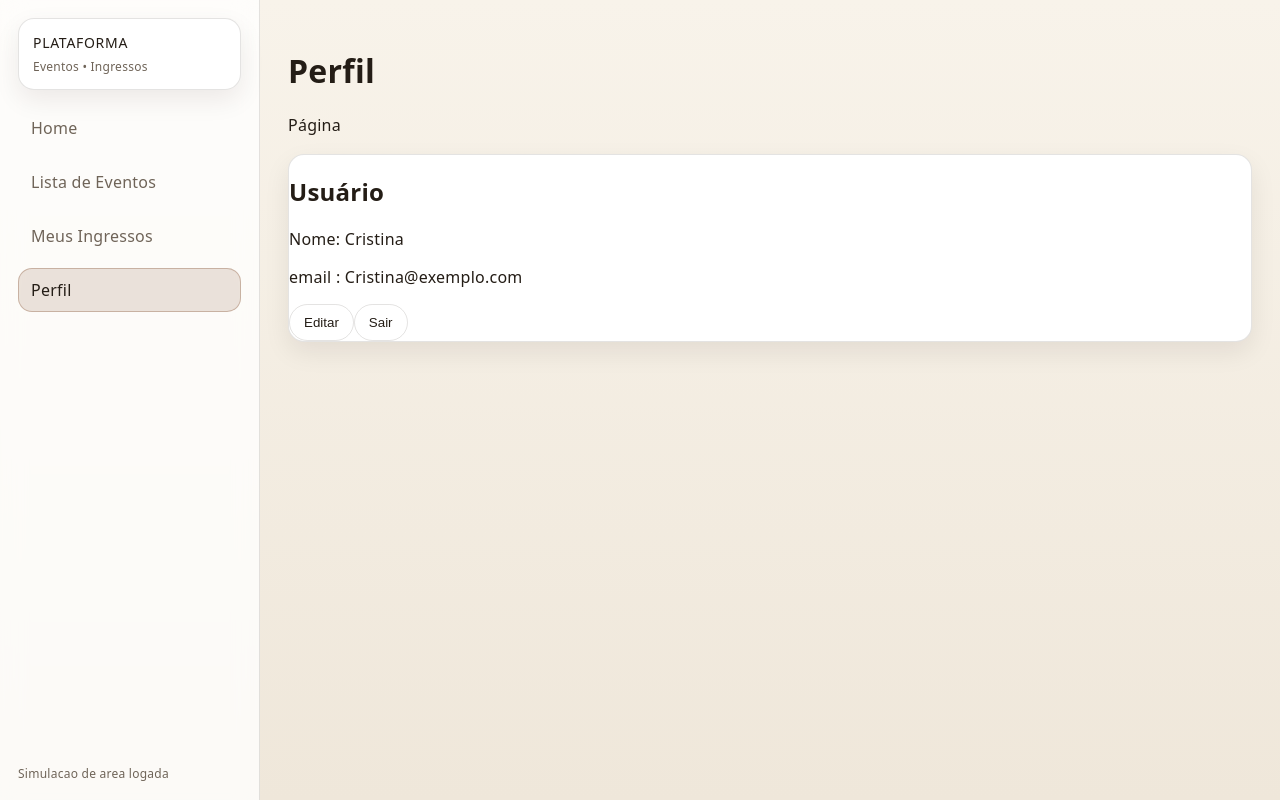
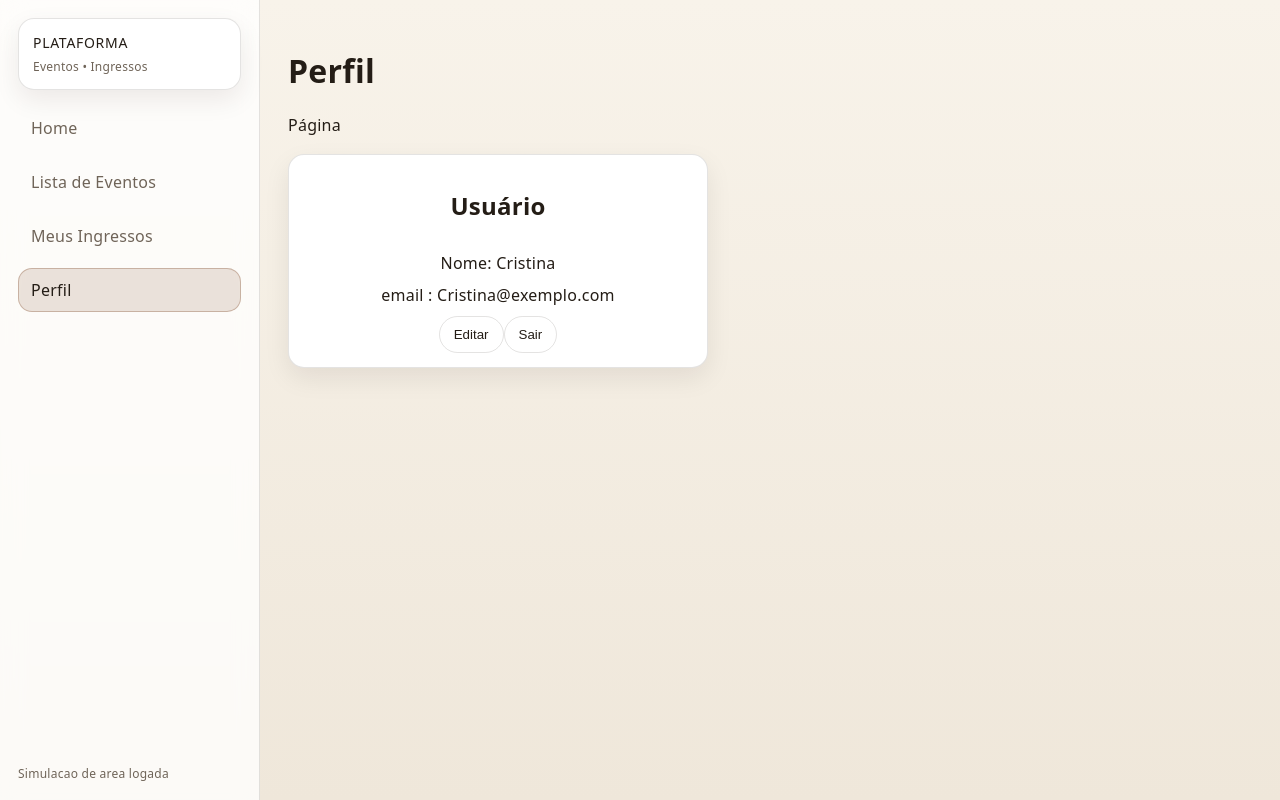
Before and after one commit to xjott/PAME-25.2---ENTREGA-3---PEDRO-NAVES-DA-MOTTA, a Next.js app: page /perfil in a window 1280 px wide. Built offline with nearby package versions, Linux system fonts and the light colour scheme.

Commit message:
mudando mais algumas coisas no CSS

```diff
--- a/app/globals.css
+++ b/app/globals.css
@@ -62,7 +62,7 @@ img{
   max-width: 100%;
 }
 
-/* layout principal (shell)/*
+/* layout principal (shell)*/
 
 /* grid com sidebar fixa e conteúdo principal do lado */
 .appShell{
@@ -322,6 +322,12 @@ img{
   border: 1px solid var(--border);
   box-shadow: var(--shadow);
   overflow: hidden;
+  max-width: 420px;
+}
+
+.perfilBody{
+  align-items: center;
+  text-align: center;
 }
 
 /* versão horizontal */
--- a/app/perfil/page.tsx
+++ b/app/perfil/page.tsx
@@ -11,11 +11,11 @@ export default function PerfilPage(){
 {/* não precisei organizar tanto quanto nas outras páginas devido ao fato de que não há uso de variável aqui, não importo nada de outros files */}
 
     <section className="section">
-      <div className="card">
-        <div className="bodydocard">
+      <div className="card perfilCard">
+        <div className="cardBody perfilBody">
           <h2 className="titulosecao">Usuário</h2>
-          <p className="texto">Nome: Cristina</p>
-          <p className="texto">email : Cristina@exemplo.com</p>
+          <div className="texto">Nome: Cristina</div>
+          <div className="texto">email : Cristina@exemplo.com</div>
 
 {/* ações do usuário (para efeito visual apenas) */}
 
```
